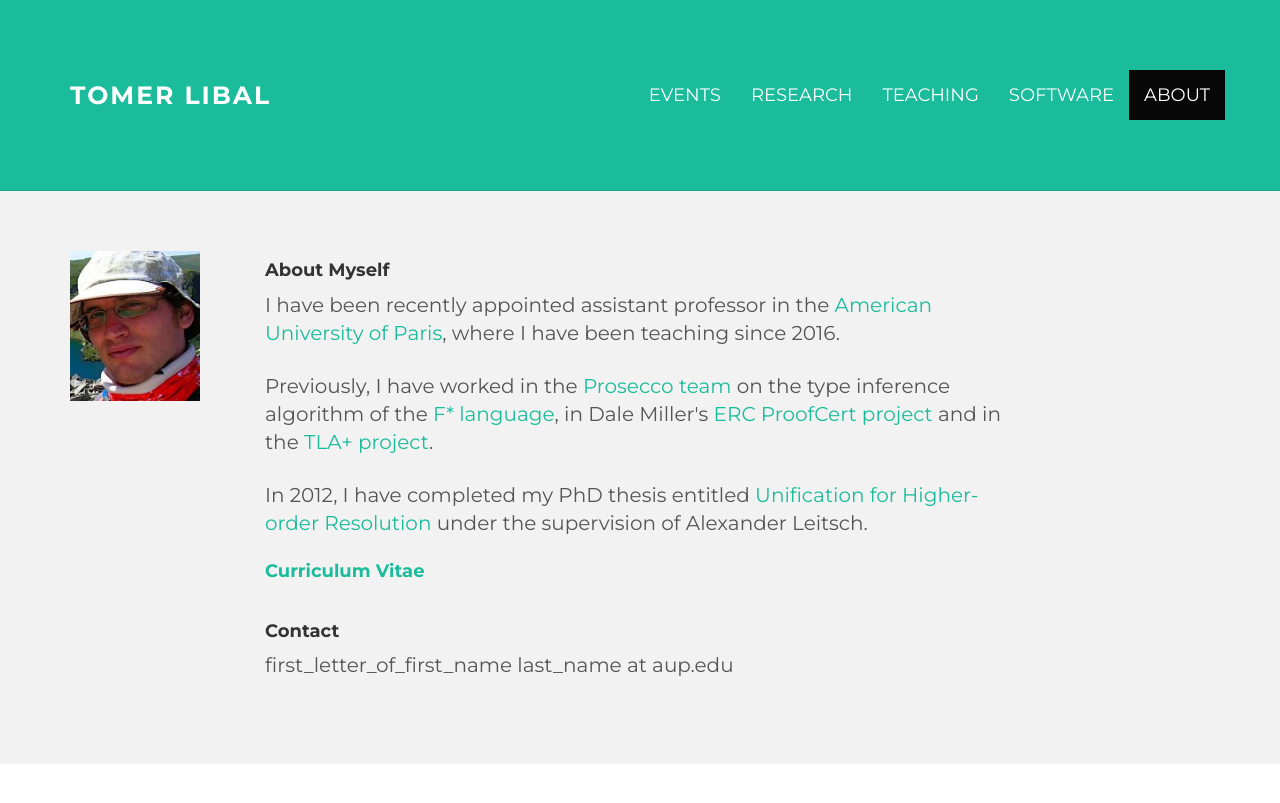
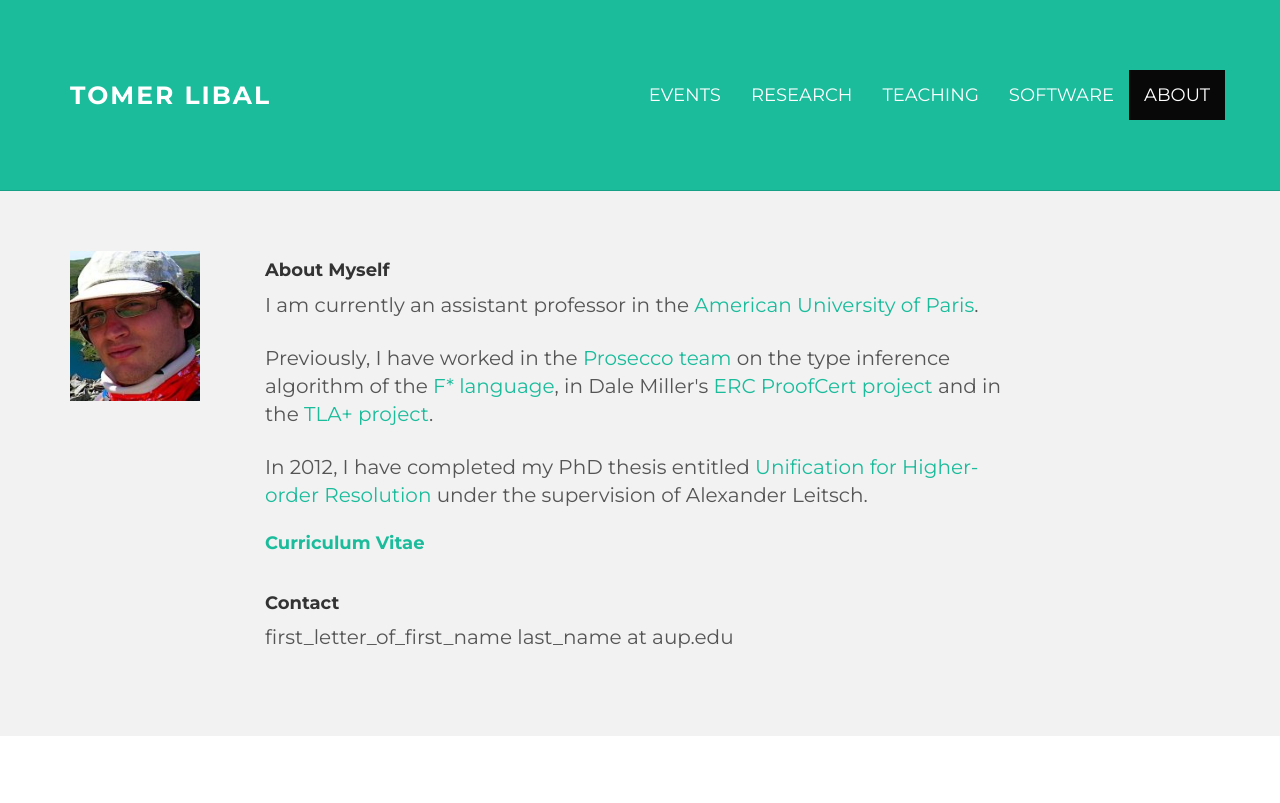
Before and after one commit to shaolintl/page, a Jekyll site: the page built from about.html, in a window 1280 px wide. Shown: the top 803 px of the page. Built offline with Jekyll 4.4.1, drawn with Linux system fonts in a browser that asks for light colours.

Commit message:
updated about

```diff
--- a/about.html
+++ b/about.html
@@ -13,8 +13,7 @@ id: 5
         </div>
 				<div class="col-lg-8">
 					<h4>About Myself</h4>
-          <p>I have been recently appointed assistant professor in the <a href="https://www.aup.edu/">American University of Paris</a>,
-          where I have been teaching since 2016.</p>
+          <p>I am currently an assistant professor in the <a href="https://www.aup.edu/">American University of Paris</a>.</p>
           <p> Previously, I have worked in the <a href="http://prosecco.gforge.inria.fr/">Prosecco team</a>
           on the type inference algorithm of the <a href="https://www.fstar-lang.org/">F* language</a>,
           in Dale Miller's <a href="https://team.inria.fr/parsifal/proofcert/">ERC ProofCert project</a> and in the <a href=""http://tla.msr-inria.inria.fr/tlaps/content/Home.html>TLA+ project</a>.</p>
```
